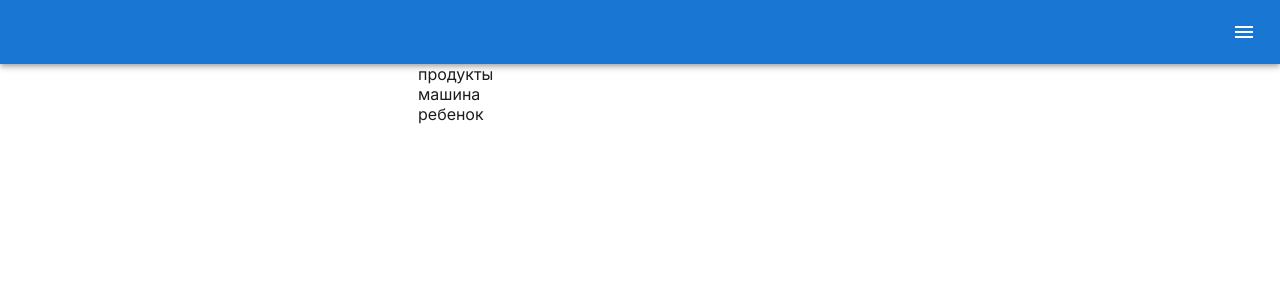
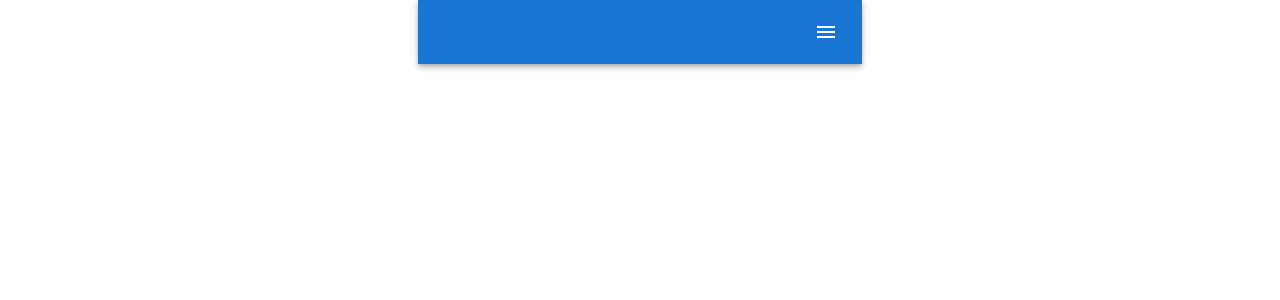
Before and after one commit to AlexeyZheryakov/notebook, a React (Vite) app: page /expenses in a window 1280 px wide. Shown: the top 300 px of the page. Built offline with nearby package versions, Linux system fonts and the light colour scheme.

Commit message:
added slice expenses in to store

```diff
--- a/src/app/App.tsx
+++ b/src/app/App.tsx
@@ -30,7 +30,7 @@ const App = () => {
 
   return (
     <>
-      <Box sx={{ flexGrow: 1 }}>
+      <Box maxWidth={"444px"} margin={"0 auto"} sx={{ flexGrow: 1 }}>
         <AppBar position="static">
           <Toolbar>
             <Typography
--- a/src/pages/Expenses/Expenses.tsx
+++ b/src/pages/Expenses/Expenses.tsx
@@ -1,34 +1,13 @@
 import { Container, Stack } from "@mui/material"
 
 import s from "./styles.module.scss"
+import { useAppSelector } from "@/hooks"
 
 export const TEST_ID = "Expenses"
 
-const expenses = [
-  {
-    id: 1,
-    type: "продукты",
-    description: "купил продукты на дачу",
-    cost: 1000,
-    date: "26.10.2024",
-  },
-  {
-    id: 2,
-    type: "машина",
-    description: "купил летнюю резину",
-    cost: 1000,
-    date: "26.10.2024",
-  },
-  {
-    id: 3,
-    type: "ребенок",
-    description: "купил рюкзак",
-    cost: 1000,
-    date: "26.10.2024",
-  },
-]
+const Expenses = () => {
+  const { expenses } = useAppSelector(state => state.expensesStore)
 
-const Expenses = () => {
   return (
     <Container
       disableGutters
--- a/src/pages/Expenses/styles.module.scss
+++ b/src/pages/Expenses/styles.module.scss
@@ -10,3 +10,8 @@
   // padding-left: $global-padding-x;
   // padding-right: $global-padding-x;
 }
+
+.expensesContent {
+  height: 100%;
+  padding: 20px;
+}
--- /dev/null
+++ b/src/redux/expenses/slice.ts
@@ -0,0 +1,43 @@
+import type { PayloadAction } from "@reduxjs/toolkit"
+import { createSlice } from "@reduxjs/toolkit"
+
+const NAME = "expenses"
+
+const defaultExpenses = localStorage.getItem(NAME)
+  ? JSON.parse(localStorage.getItem(NAME) ?? "")
+  : []
+
+interface IExpense {
+  id: number
+  type: string
+  description: string
+  cost: number
+  date: string
+}
+
+interface IExpensesStore {
+  expenses: IExpense[]
+}
+
+export const initialState: IExpensesStore = {
+  expenses: defaultExpenses,
+}
+
+export const expensesSlice = createSlice({
+  name: "expenses",
+  initialState,
+  reducers: {
+    addExpense: (state, { payload }: PayloadAction<IExpense>) => {
+      state.expenses.unshift(payload)
+      localStorage.setItem(NAME, JSON.stringify(state.expenses))
+    },
+    clearExpense: (state, { payload }: PayloadAction<number>) => {
+      state.expenses = state.expenses.filter(item => item.id !== payload)
+      localStorage.setItem(NAME, JSON.stringify(state.expenses))
+    },
+  },
+})
+
+export const { clearExpense } = expensesSlice.actions
+
+export default expensesSlice.reducer
--- a/src/redux/store.ts
+++ b/src/redux/store.ts
@@ -2,9 +2,11 @@ import type { ThunkAction, Action, Reducer } from "@reduxjs/toolkit"
 import { configureStore, combineReducers, createAction } from "@reduxjs/toolkit"
 
 import scrollSaveReducer from "./scrollSave/slice"
+import expensesReducer from "./expenses/slice"
 
 const combineReducer = combineReducers({
   scrollSaveStore: scrollSaveReducer,
+  expensesStore: expensesReducer,
 })
 
 const REMOVE_STORE_ACTION_TYPE = "removeStore"
```
